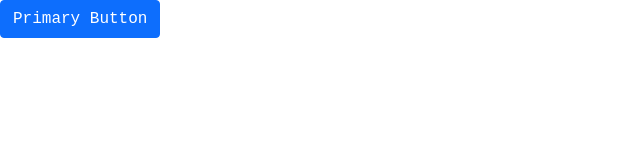
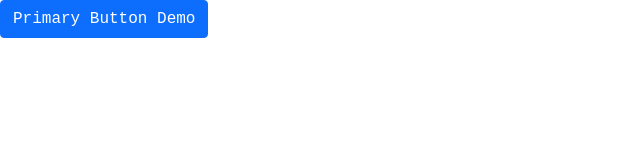
Before and after one commit to sepatil/bootstrap-lab, a website: page buttons.html in a window 1280 px wide. Shown: the whole page, without its empty margins (0-640 px from the left). Drawn offline with Linux system fonts and the light colour scheme.

Commit message:
all custom changes

```diff
--- a/buttons.html
+++ b/buttons.html
@@ -8,6 +8,6 @@
     <title>Bootstrap Custom Buttons</title>
   </head>
   <body>
-    <a href="#" class="btn btn-primary">Primary Button</a>
+    <a href="#" class="btn btn-primary">Primary Button Demo</a>
   </body>
 </html>
```
Also changed, not shown: .github/workflows/main.yml.
